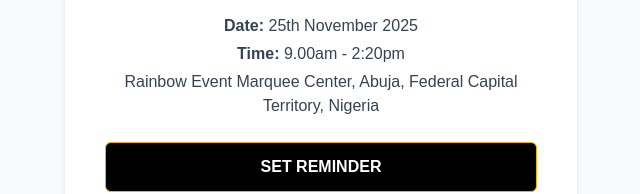
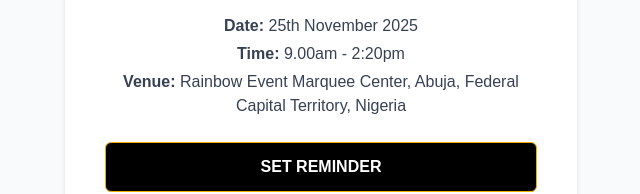
Before and after one commit to thatzerroguy/investonair-vip, a Next.js app: page / in a window 1280 px wide. Shown: the part 449-643 px from the top of the page, without its empty margins (319-959 px from the left). Built offline with nearby package versions, Linux system fonts and the light colour scheme.

Commit message:
fix: alert message for reminder

```diff
--- a/app/page.tsx
+++ b/app/page.tsx
@@ -65,7 +65,7 @@
           <div className="text-gray-700 text-sm md:text-base space-y-1 mb-6">
             <p><span className="font-semibold">Date:</span> 25th November 2025</p>
             <p><span className="font-semibold">Time:</span> 9.00am - 2:20pm</p>
-            <p>Rainbow Event Marquee Center, Abuja, Federal Capital Territory, Nigeria</p>
+            <p><span className="font-semibold">Venue:</span> Rainbow Event Marquee Center, Abuja, Federal Capital Territory, Nigeria</p>
           </div>
 
           {/* Buttons */}
--- a/app/reminder/page.tsx
+++ b/app/reminder/page.tsx
@@ -29,7 +29,7 @@
         // Email validation
         const phoneRegex = /^\d{10}$/;
         if (!phoneRegex.test(phone)) {
-            alert('Please enter a valid phone number.');
+            alert('Please do not enter the first 0 in your phone number.');
             return;
         }
 
```
